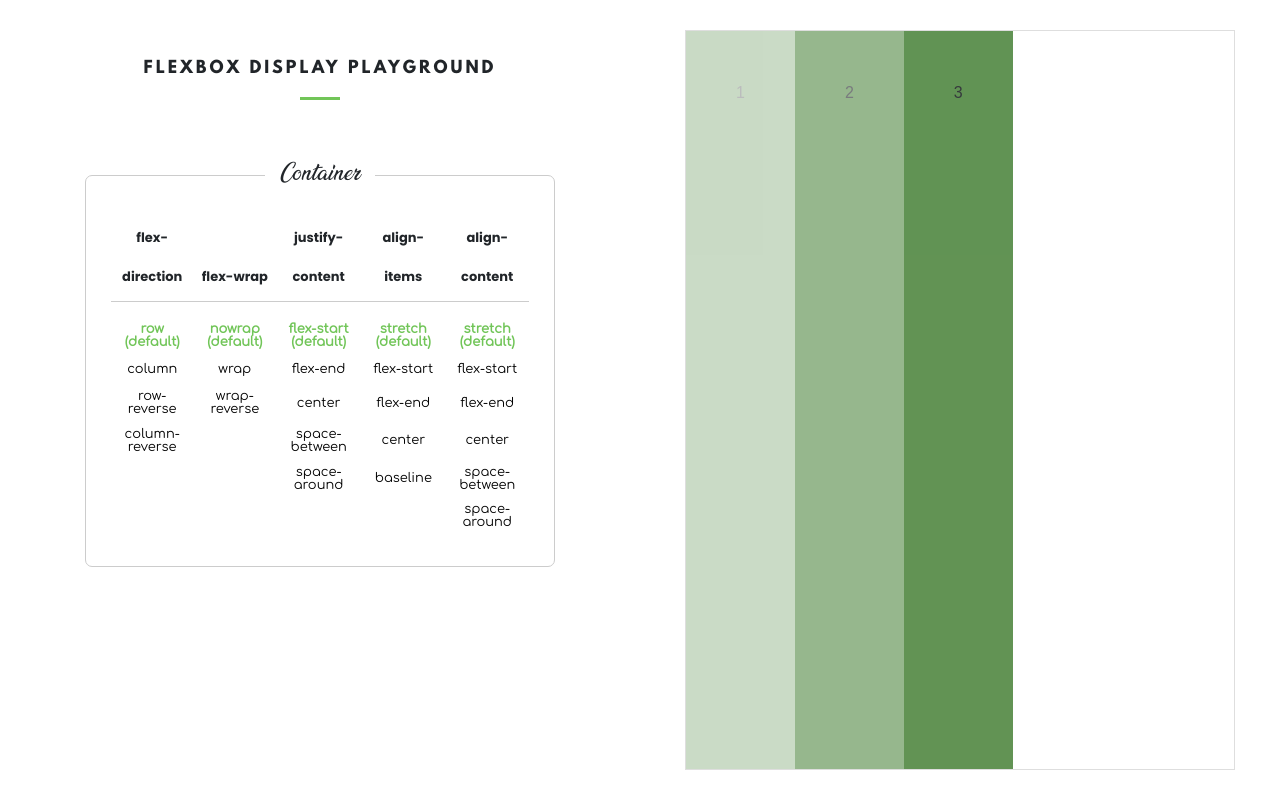
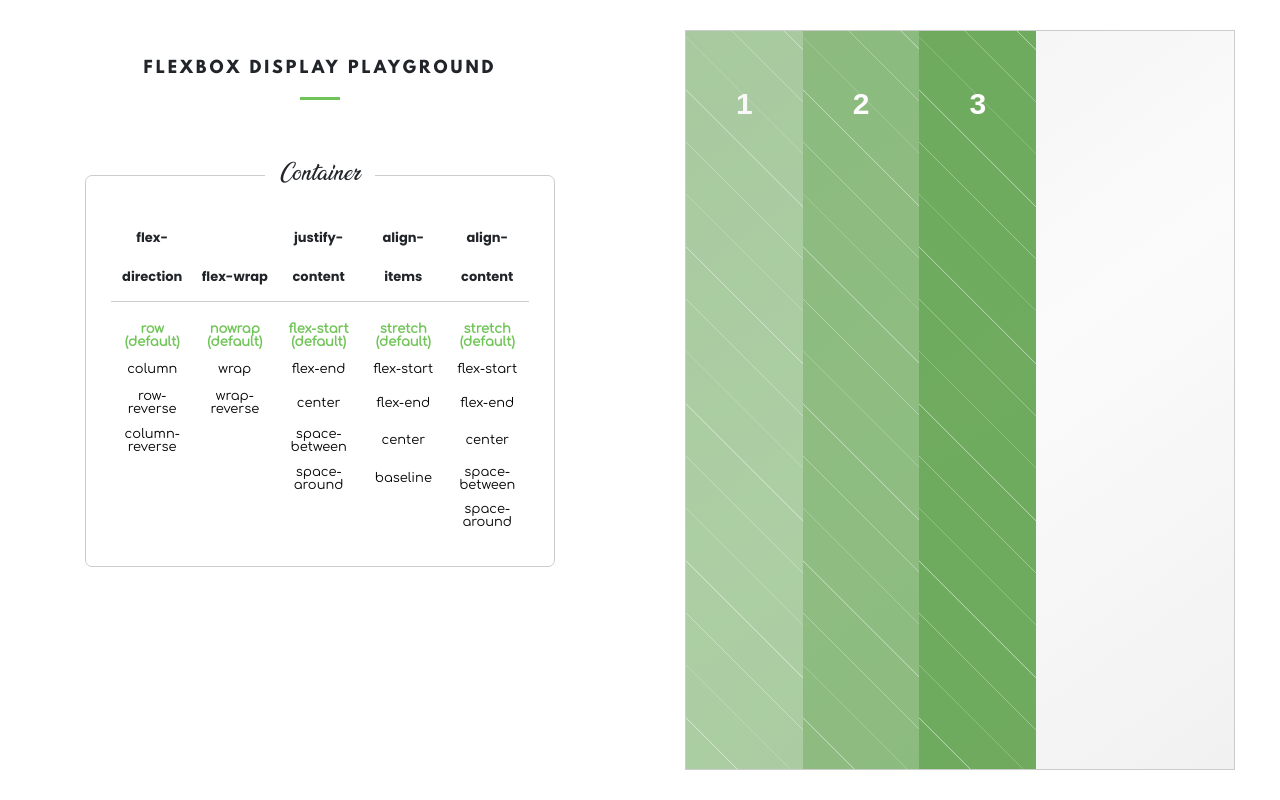
Before and after one commit to OtavioAraujo/FlexBoxPlayground, a plain HTML site: page index.html in a window 1280 px wide. Drawn offline with Linux system fonts and the light colour scheme.

Commit message:
Refatoração da estilização do container flex e seus itens

```diff
--- a/css/estilos-FlexBox.css
+++ b/css/estilos-FlexBox.css
@@ -91,7 +91,9 @@ controles-container
 	display: flex;
 	width: 100%;
 	height: 100%;
-	border: 1px solid #dedede;
+	border: 1px solid #ccc;
+	background-color: #f1f1f1;
+	background: linear-gradient(324deg, #f1f1f1, #fbfbfb, #f1f1f1);
 }
 
 /*-------------------------------------------------------*\
@@ -101,7 +103,11 @@ item-flex
 .item-flex {
 	display: inline-block;
 	padding: 50px;
-	background-color: #518842;
+	background-color: #61a34f;
+    color: #fff;
+    font-size: 30px;
+	font-weight: 700;
+	background-image: repeating-linear-gradient(45deg, transparent, transparent 36px, rgba(255,255,255,0.5) 35px, rgba(255,255,255,-16.5) 37px);
 }
 
 /*-------------------------------------------------------*\
--- a/index.html
+++ b/index.html
@@ -109,8 +109,8 @@
 
           <article class="layout-container">
             <div id="container-flex" class="container-flex">
-              <div class="item-flex" style="opacity: 30%;">1</div>
-              <div class="item-flex" style="opacity: 60%;">2</div>
+              <div class="item-flex" style="opacity: 50%;">1</div>
+              <div class="item-flex" style="opacity: 70%;">2</div>
               <div class="item-flex" style="opacity: 90%;">3</div>
             </div>
           </article>
```
